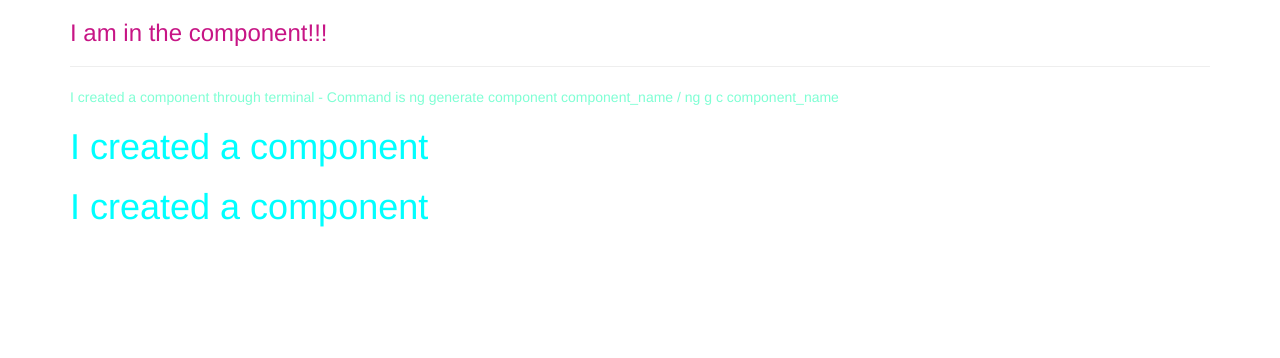
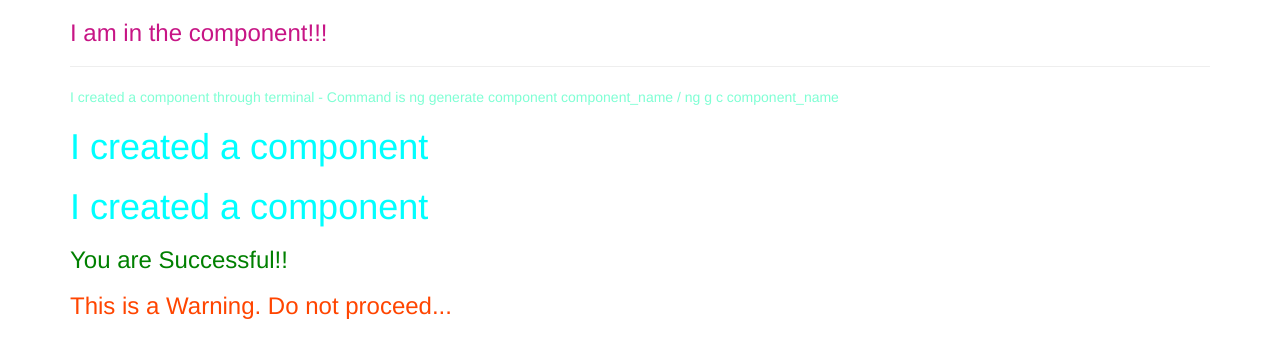
Before and after one commit to npdarsini/my-dream-app, an Angular app: page / in a window 1280 px wide. Shown: the top 358 px of the page. Built offline with nearby package versions, Linux system fonts and the light colour scheme.

Commit message:
Success and Warning Components

```diff
--- a/src/app/app.component.html
+++ b/src/app/app.component.html
@@ -5,6 +5,8 @@
       <hr>
       <app-terminal-service></app-terminal-service>
       <app-server></app-server>
+      <success></success>
+      <warning></warning>
     </div>
   </div>
 </div>
--- a/src/app/app.module.ts
+++ b/src/app/app.module.ts
@@ -4,6 +4,8 @@
 import {AppComponent} from './app.component';
 import {ServerComponent} from "./server/server.component";
 import {TerminalServiceComponent} from './terminal-service/terminal-service.component';
+import {SuccessComponent} from "./success/success.component";
+import {WarningComponent} from "./warning/warning.component";
 
 //import {HttpModule} from '@angular/http';
 
@@ -11,7 +13,9 @@
   declarations: [
     AppComponent,
     ServerComponent,
-    TerminalServiceComponent
+    TerminalServiceComponent,
+    SuccessComponent,
+    WarningComponent
   ],
   imports: [
     BrowserModule,
--- /dev/null
+++ b/src/app/success/success.component.css
@@ -0,0 +1,3 @@
+h3 {
+  color: green;
+}
--- /dev/null
+++ b/src/app/success/success.component.html
@@ -0,0 +1 @@
+<h3>You are Successful!!</h3>
--- /dev/null
+++ b/src/app/warning/warning.component.css
@@ -0,0 +1,3 @@
+h3 {
+  color: orangered;
+}
--- /dev/null
+++ b/src/app/warning/warning.component.html
@@ -0,0 +1 @@
+<h3>This is a Warning. Do not proceed...</h3>
```
Also changed, not shown: src/app/success/success.component.ts (added, +11 -0 lines), src/app/warning/warning.component.ts (added, +10 -0 lines).
